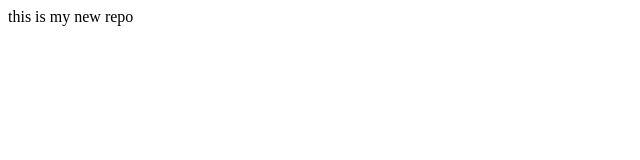
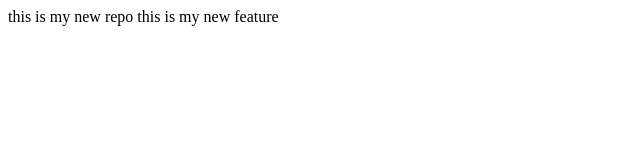
Before and after one commit to shibanidsai/localrepo, a plain HTML site: page index.html in a window 1280 px wide. Shown: the whole page, without its empty margins (0-640 px from the left). Drawn offline with Linux system fonts and the light colour scheme.

Commit message:
added changes to new branch feature

```diff
--- a/index.html
+++ b/index.html
@@ -1,4 +1,4 @@
 <p>
     this is my new repo
-
+    this is my new feature
 </p>
```
